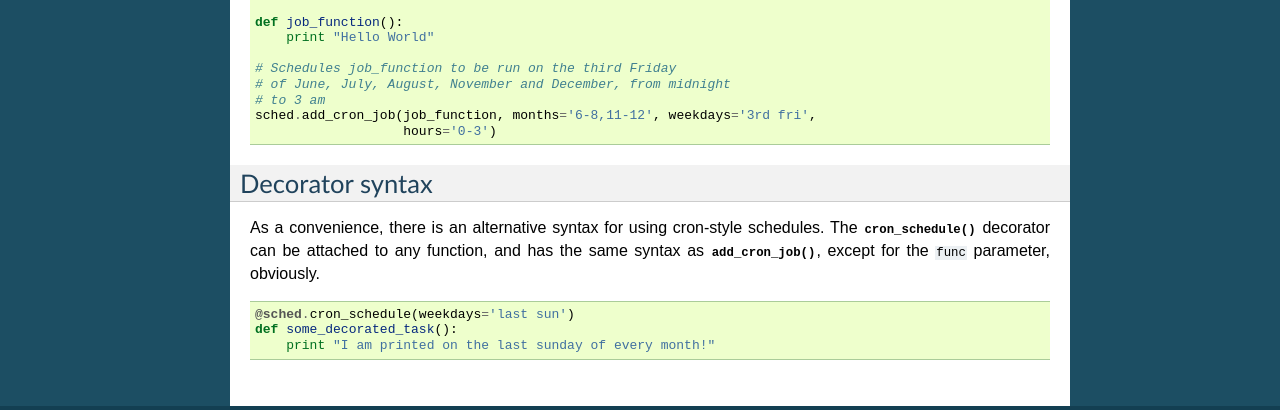
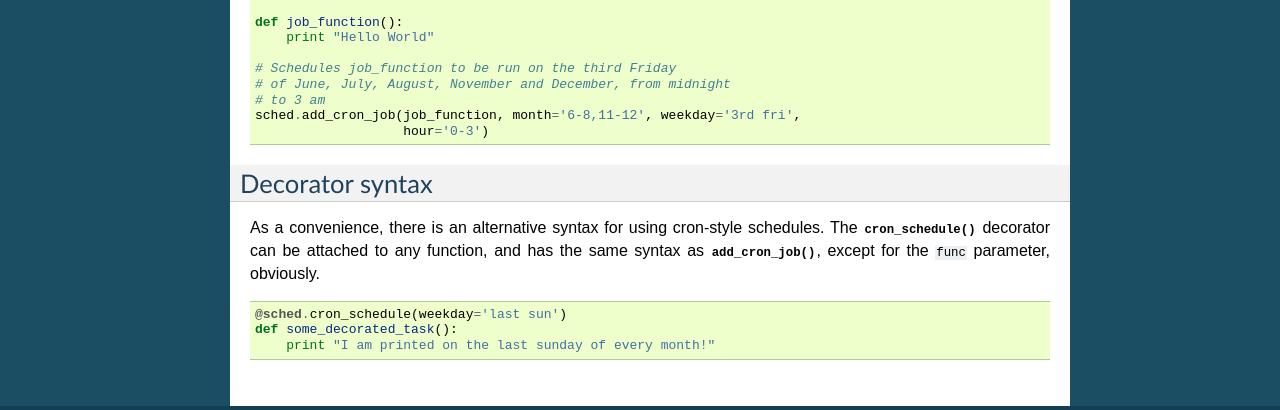
Before and after one commit to agronholm/apscheduler, a Sphinx documentation site: the page built from docs/cronschedule.rst, in a window 1280 px wide. Shown: the part 794-1204 px from the top of the page. Built offline with Sphinx 7.4.7, drawn with Linux system fonts in a browser that asks for light colours.

Commit message:
Corrected the parameter names

```diff
--- a/docs/cronschedule.rst
+++ b/docs/cronschedule.rst
@@ -54,8 +54,8 @@ Example
     # Schedules job_function to be run on the third Friday
     # of June, July, August, November and December, from midnight
     # to 3 am
-    sched.add_cron_job(job_function, months='6-8,11-12', weekdays='3rd fri',
-                       hours='0-3')
+    sched.add_cron_job(job_function, month='6-8,11-12', weekday='3rd fri',
+                       hour='0-3')
 
 Decorator syntax
 ----------------
@@ -68,6 +68,6 @@ parameter, obviously.
 
 ::
 
-    @sched.cron_schedule(weekdays='last sun')
+    @sched.cron_schedule(weekday='last sun')
     def some_decorated_task():
         print "I am printed on the last sunday of every month!"
```
Also changed, not shown: 1 other file.
